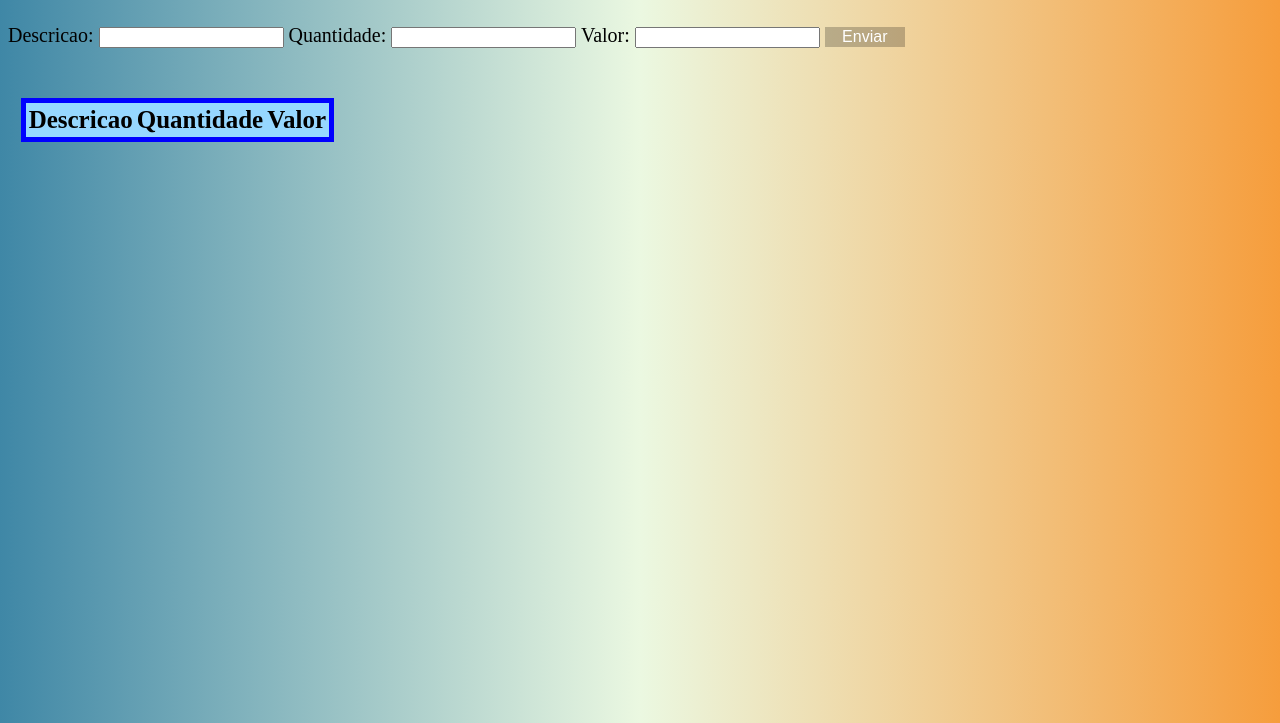
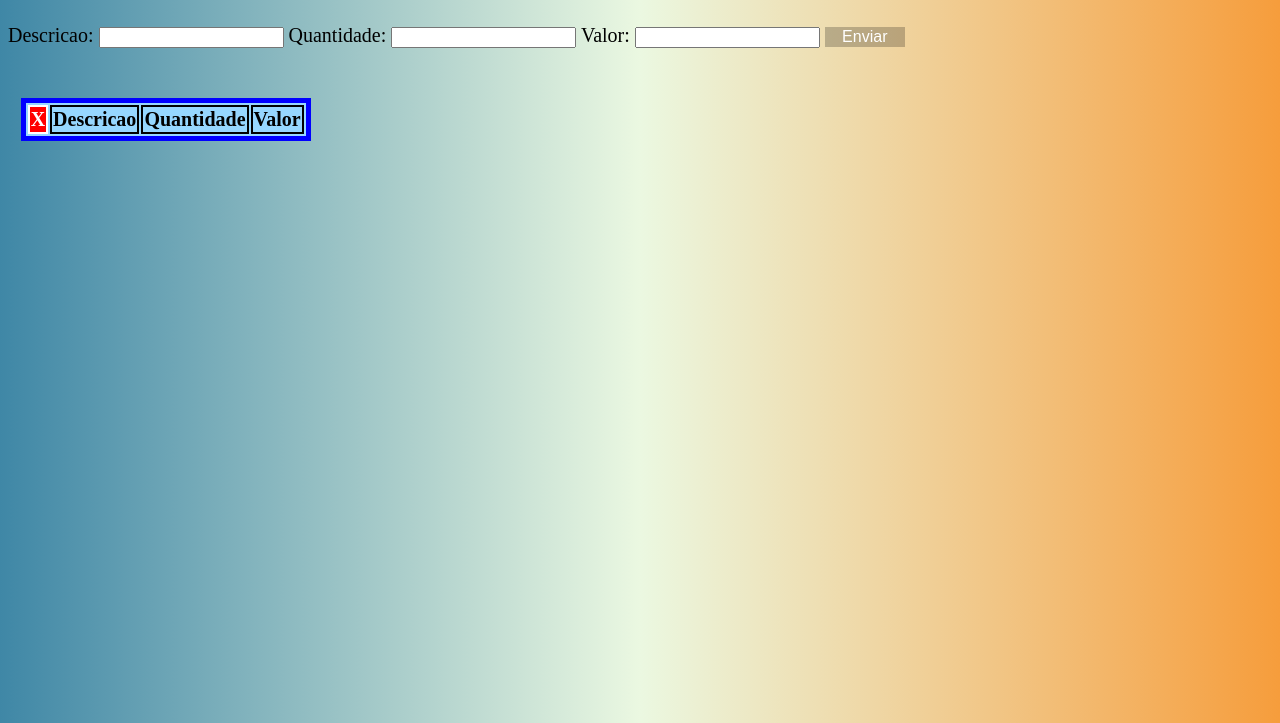
Before and after one commit to lucasbalbino09/EstudoDeJavascript, a website: page aula04/PrimeirosPassos.html in a window 1280 px wide. Shown: the part 77-800 px from the top of the page. Drawn offline with Linux system fonts and the light colour scheme.

Commit message:
começando a exclur elemento

```diff
--- a/aula04/PrimeirosPassos.html
+++ b/aula04/PrimeirosPassos.html
@@ -24,6 +24,7 @@
             <table>
                 <thead>
                     <tr>
+                        <th class="excluir">X</th>
                         <th>Descricao</th>
                         <th>Quantidade</th>
                         <th>Valor</th>
--- a/aula04/estilo.css
+++ b/aula04/estilo.css
@@ -36,7 +36,7 @@ table {
     border: 5px solid blue;
     background-color: rgb(150, 215, 255);
     transition: 1s;
-    font-size: 25px;
+    font-size: 20px;
     cursor: pointer;
 }
 table :hover {
@@ -51,3 +51,10 @@ table :hover {
     text-align: center;
     border: 2px solid;
 }
+table th {
+    border: 2px solid;
+}
+.excluir {
+    background-color: red;
+    color: white;
+}
```
